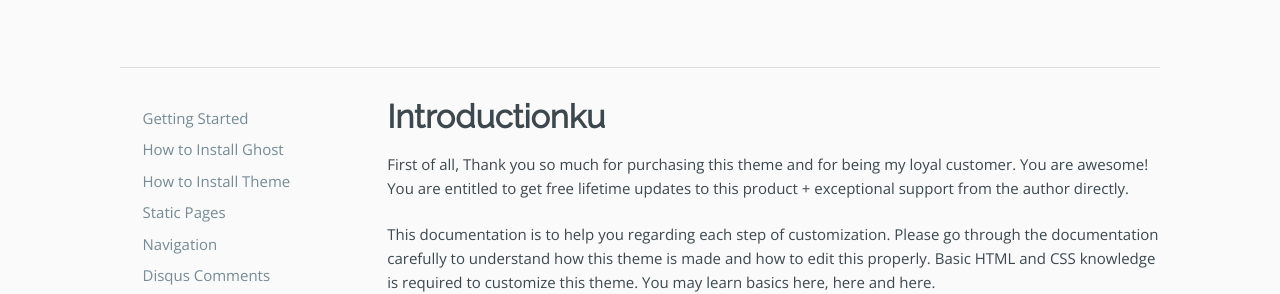
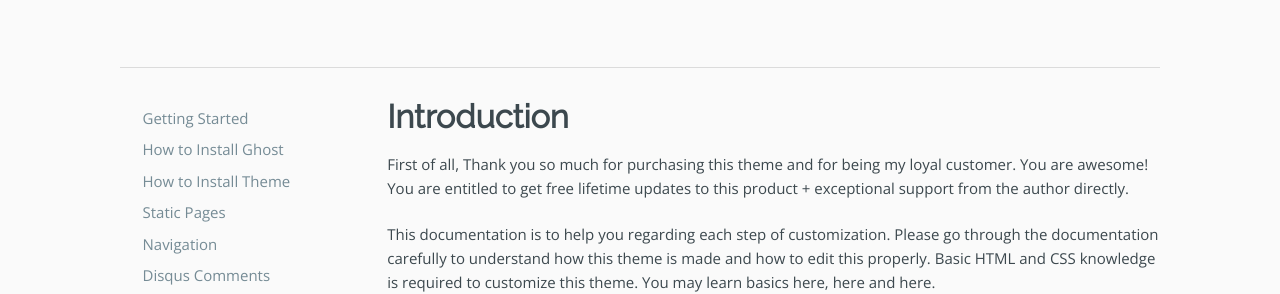
Before and after one commit to Fluxtheme/fluxtheme.github.io, a Jekyll site: the page built from calina-ghost.md, in a window 1280 px wide and 900 px high. Shown: the part 167-461 px from the top of the window. Built offline with Jekyll 4.4.1, drawn with Linux system fonts in a browser that asks for light colours.

Commit message:
Update calina-ghost.md

```diff
--- a/calina-ghost.md
+++ b/calina-ghost.md
@@ -6,7 +6,7 @@ permalink: /docs/calina-ghost/
 ---
 
 
-## Introductionku
+## Introduction
 
 First of all, Thank you so much for purchasing this theme and for being my loyal customer. You are awesome!
 You are entitled to get free lifetime updates to this product + exceptional support from the author directly.
```
